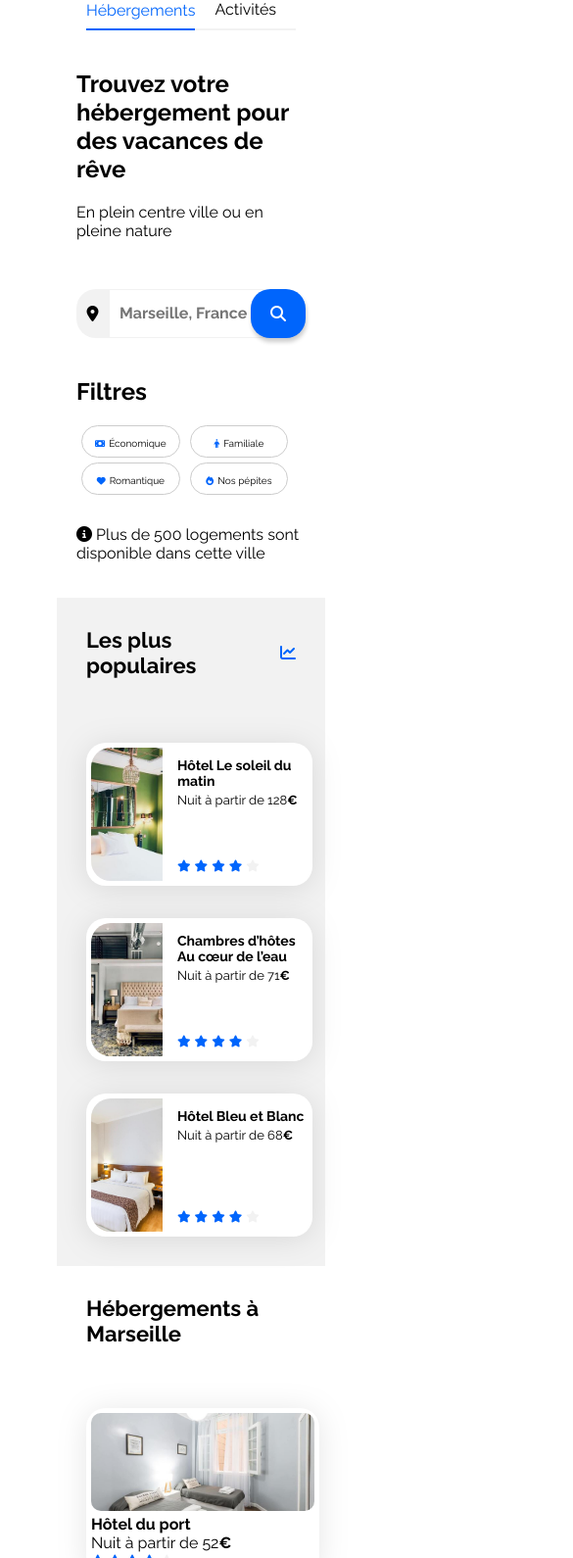
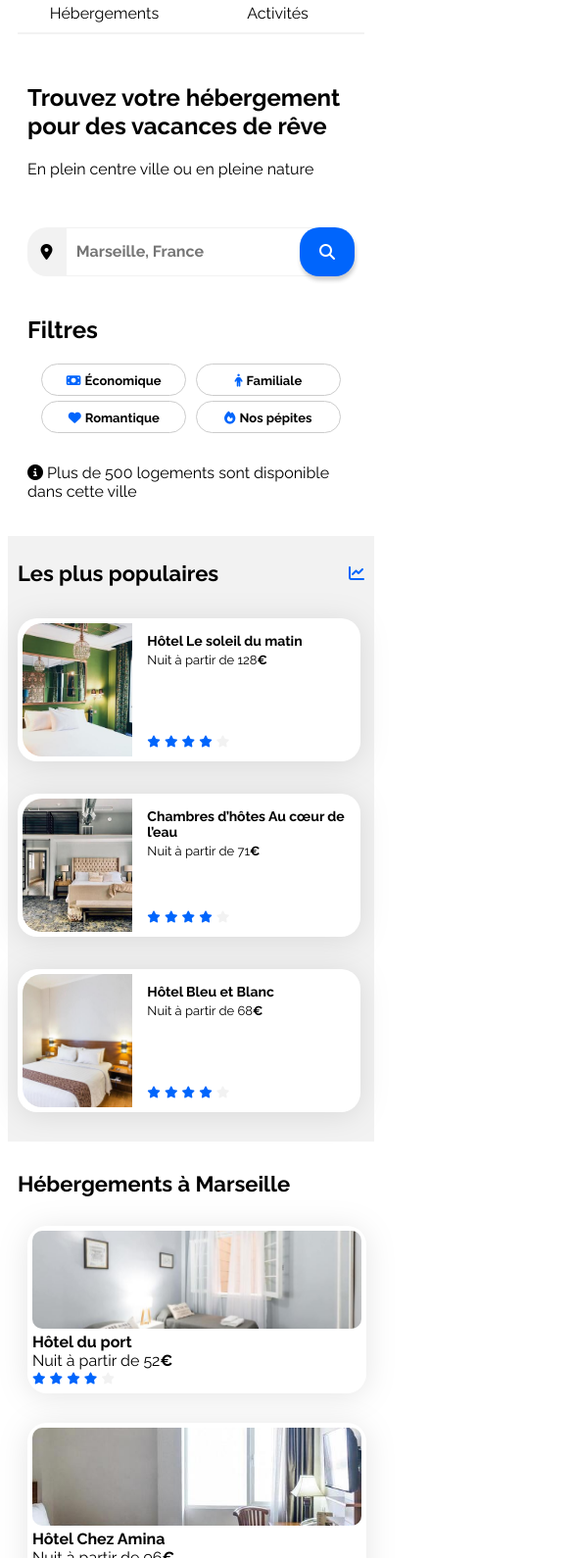
Before and after one commit to fadi94800/OpenclassroomsProject, a plain HTML site: page Ben_Yahiaten_Fadi_projet2_code-HTML_20-04-2024.html in a window 390 px wide. Shown: the part 53-1643 px from the top of the page at 98% size, 585 px wide, since content can reach past the window. Drawn offline with Linux system fonts and the light colour scheme.

Commit message:
modification d'une partie des erreurs de respensivité

```diff
--- a/Ben_Yahiaten_Fadi_projet2_code-HTML_20-04-2024.html
+++ b/Ben_Yahiaten_Fadi_projet2_code-HTML_20-04-2024.html
@@ -87,7 +87,7 @@
                         <div class="hebergements-cards">
                             <a href="#">
                                 <article class="card">
-                                    <img src="./images/hebergements/fred-kleber.jpg" alt="Image de la chambre d'hôtel montrant un lit">
+                                    <img src="./images/Hebergements/fred-kleber.jpg" alt="Image de la chambre d'hôtel montrant un lit">
                                     <div class="card-content">
                                         <div class="card-txt">
                                             <h3 class="card-title">Hôtel du port</h3>
@@ -107,7 +107,7 @@
                             <!-- Deuxième carte -->
                             <a href="#">
                                 <article class="card">
-                                    <img src="./images/hebergements/febrian-zakaria.jpg" alt="Image de la chambre d'hôtel montrant un lit">
+                                    <img src="./images/Hebergements/febrian-zakaria.jpg" alt="Image de la chambre d'hôtel montrant un lit">
                                     <div class="card-content">
                                         <div class="card-txt">
                                             <h3 class="card-title">Hôtel Chez Amina</h3>
@@ -127,7 +127,7 @@
 
                             <a href="#">
                                 <article class="card">
-                                    <img src="./images/hebergements/reisetopia.jpg" alt="Image de la chambre d'hôtel montrant un lit">
+                                    <img src="./images/Hebergements/reisetopia.jpg" alt="Image de la chambre d'hôtel montrant un lit">
                                     <div class="card-content">
                                         <div class="card-txt">
                                             <h3 class="card-title">Hôtel Les mouettes</h3>
@@ -147,7 +147,7 @@
                             <!-- Quatrième carte -->
                             <a href="#">
                                 <article class="card">
-                                    <img src="./images/hebergements/annie-spratt.jpg" alt="Image de la chambre d'hôtel montrant un lit">
+                                    <img src="./images/Hebergements/annie-spratt.jpg" alt="Image de la chambre d'hôtel montrant un lit">
                                     <div class="card-content">
                                         <div class="card-txt">
                                             <h3 class="card-title">Hôtel de la mer</h3>
@@ -167,7 +167,7 @@
 
                             <a href="#">
                                 <article class="card">
-                                    <img src="./images/hebergements/febrian-zakaria.jpg" alt="Image de la chambre d'hôtel montrant un lit">
+                                    <img src="./images/Hebergements/febrian-zakaria.jpg" alt="Image de la chambre d'hôtel montrant un lit">
                                     <div class="card-content">
                                         <div class="card-txt">
                                             <h3 class="card-title">Auberge La Canebière</h3>
@@ -185,9 +185,10 @@
                                 </article>
                             </a>
                             <!-- Sixième carte -->
+                            <div>
                             <a href="#">
                                 <article class="card">
-                                    <img src="./images/hebergements/nicate-lee.jpg" alt="Image de la chambre d'hôtel montrant un lit">
+                                    <img src="./images/Hebergements/nicate-lee.jpg" alt="Image de la chambre d'hôtel montrant un lit">
                                     <div class="card-content">
                                         <div class="card-txt">
                                             <h3 class="card-title">Auberge Le Panier</h3>
@@ -204,6 +205,7 @@
                                     </div>
                                 </article>
                             </a>
+                            </div>
                         </div>
                         <div class="AP">
                             <p> Afficher plus </p>
@@ -220,7 +222,7 @@
                         <div class="populaires-cards">
                             <a href="#">
                                 <article class="card">
-                                    <img src="./images/hebergements/emile-guillemot.jpg" alt="Image de la chambre d'hôtel montrant un lit">
+                                    <img src="./images/Hebergements/emile-guillemot.jpg" alt="Image de la chambre d'hôtel montrant un lit">
                                     <div class="card-content">
                                         <div class="card-txt">
                                             <h3 class="card-title">Hôtel Le soleil du matin</h3>
@@ -239,7 +241,7 @@
                             </a>
                             <a href="#">
                                 <article class="card">
-                                    <img src="./images/hebergements/aw-creative.jpg" alt="Image de la chambre d'hôtel montrant un lit">
+                                    <img src="./images/Hebergements/aw-creative.jpg" alt="Image de la chambre d'hôtel montrant un lit">
                                     <div class="card-content">
                                         <div class="card-txt">
                                             <h3 class="card-title">Chambres d’hôtes Au cœur de l’eau</h3>
@@ -258,7 +260,7 @@
                             </a>
                             <a href="#">
                                 <article class="card">
-                                    <img src="./images/hebergements/febrian-zakaria2.jpg" alt="Image de la chambre d'hôtel montrant un lit">
+                                    <img src="./images/Hebergements/febrian-zakaria2.jpg" alt="Image de la chambre d'hôtel montrant un lit">
                                     <div class="card-content">
                                         <div class="card-txt">
                                             <h3 class="card-title">Hôtel Bleu et Blanc</h3>
@@ -299,6 +301,7 @@
                                 </article>
                                 </a>
 
+
                                 <a href="#">
                                 <article class="card">
                                     <img src="./images/activité/paul-hermann.jpg" alt="Image du Fort de Pomègues">
@@ -311,7 +314,9 @@
                                 </article>
                                 </a>
 
+
                                     <a href="#">
+
                                     <article class="card">
                                     <img src="./images/activité/kilyan-sockalingum.jpg" alt="Image du Parc national des Calanques">
                                     <div class="card-content">
@@ -322,7 +327,10 @@
                                     </div>
 
                                 </article>
+
                                 </a>
+
+
 
                                     <a href="#">
                                     <article class="card">
@@ -334,7 +342,9 @@
                                     </div>
 
                                 </article>
+
                                 </a>
+
                     </div>
 
             </section>
--- a/CSS/P2OP.css
+++ b/CSS/P2OP.css
@@ -26,23 +26,34 @@ body {
 }
 
 .booki {
-    width: 80px; /* Taille souhaitée en pixels */
+    width: 60px; /* Taille souhaitée en pixels */
     height: auto; /* Pour conserver les proportions */
 }
 
 /* Style des onglets */
 
-.tab a.active-tab {
-    padding: 0; /* supprime les marge internes */
-    color: #0065FC; /* couleur d'hébergement */
+.tab a.active-tab:hover{
+    color:blue;
     border-top: 2px solid #0065FC;
-    padding-top: 10.5px; /* hauteur de la barre */
+    padding-top: 16px; /* hauteur de la barre */
+}
+
+.tab a.active-tb:hover{
+    color:blue;
+    border-top: 2px solid #0065FC;
+    padding-top: 16px; /* hauteur de la barre */
+    margin: 0;
+}
+
+.tab a.active-tab{
     margin-right: 20px;
 }
 
+
 .tab a {
     cursor: pointer;
-    padding: 10px 20px;
+    padding: 10px 0px;
+
 }
 
 .formulaires {
@@ -57,18 +68,19 @@ body {
 .logo {
     display: flex; /* Aligne les éléments horizontalement */
     width: 50px;
-    justify-content: space-around;
     height: 50px;
     background-color: #F2F2F2;
     border-radius:  20px 0px 0px 20px;
     align-items: center; /* Centre les éléments verticalement */
+    justify-content: space-around;
+
 }
 
 .search-input {
     padding: 10px;
     font-size: 16px;
     border: 1px solid #F2F2F2 ;
-    font-weight: bold;
+    font-weight: bold ;
 
 }
 
@@ -93,6 +105,7 @@ body {
 .filters-section {
     margin-top: 20px; /* Ajoute de l'espace au-dessus de la section */
     display: flex; /* Aligne les éléments horizontalement */
+    cursor: pointer;
 }
 
 .filter-row {
@@ -113,6 +126,9 @@ body {
 
 .filter-item:hover {
     background-color:#DEEBFF; /* Couleur bleue au survol */
+}
+.filter-item .filter-label {
+    font-weight: bold;
 }
 
 .logement {
@@ -247,6 +263,7 @@ a {
 }
 
 .populaires-cards img {
+    object-fit: cover;
     width: 33%;
     height: 136px;
     border-top-left-radius: 20px;
@@ -292,7 +309,7 @@ a {
 
 .activites-cards .card {
     padding: 0px;
-    width: 290px;
+    width: 100%;
     height: 410px;
     margin-left: 35px;
     box-sizing: border-box; /* Pour inclure les marges dans le calcul de la largeur */
@@ -387,13 +404,13 @@ footer {
 
     /* Ajustement de la largeur des cartes Hebergements */
     .hebergements-cards .card {
-        width: 152px;
+        width: 33%;
     }
 
     /* Ajustement de la largeur des cartes Activites */
     .activites-cards .card {
         margin-left: 15px;
-        width: 210px;
+        width: 90%;
         height: 410px;
     }
 
@@ -402,37 +419,63 @@ footer {
 /* Styles pour les dispositifs de petite taille (smartphones, inférieurs ou égaux à 767.98px) */
 @media (max-width: 767.98px) {
 
+    .main-container{
+        padding: 0;
+    }
+
     /* Réorganisation de l'en-tête en colonne */
     .tt {
         flex-direction: column;
-        margin:0;
-        padding: 0px;
+        padding: 10px;
+    }
+
+    .tab {
+        width:100%;
+        margin-top: 10px;
+        display: flex;
+    }
+
+
+    .tab a {
+        text-align: center; /* Centrer le texte */
+        width:auto;
     }
 
     .tab a.active-tab {
-        box-sizing: border-box;
-        color: #0065FC;
-        border-top: 0;
-        border-bottom: 2px solid #0065FC;
+        color: black;
+        border-bottom: 2px solid #F2F2F2;
         margin: 0;
+        width: 100%;
+
     }
+
+    .tab a.active-tab:hover{
+            color:blue;
+            border-top: 0;
+            border-bottom: 2px solid blue;
+            margin: 0;
+            padding: 10px 0px;
+
+    }
+
     .tab a.active-tb {
         color: black;
         border-top: 0;
         border-bottom: 2px solid #F2F2F2;
         margin: 0;
+        width:100%;
+    }
+
+    .tab a.active-tb:hover{
+        color:blue;
+        border-top: 0;
+        border-bottom: 2px solid blue;
+        margin: 0;
+        padding: 10px 0px;
+
     }
 
 
-    .tab {
-        margin-top: 10px;
-        display: flex;
-    }
-
-    .tab a {
-        text-align: center; /* Centrer le texte */
-        width:auto;
-    }
 
     .form {
         padding: 20px; /* Ajouter de l'espace autour du formulaire */
@@ -467,47 +510,51 @@ footer {
 
     .filter-row {
         flex-wrap: wrap; /* Afficher les filtres sur plusieurs lignes si nécessaire */
-        justify-content: left; /* Aligner les icônes onglet a gauche  */
-        width:auto;
+        justify-content: center; /* Aligner les icônes onglet a gauche  */
+        width:100%;
     }
 
     .filter-item i {
-        font-size: 9px; /* Réduire la taille de l'icône */
+        font-size: 13px; /* Réduire la taille de l'icône */
     }
 
     .filter-item .filter-label {
-        font-size: 10px; /* Réduire la taille du texte */
+        font-size: 13px; /* Réduire la taille du texte */
     }
 
     .filter-item {
         margin-bottom: 5px;
         padding:6px;
-        box-sizing: border-box;
-        width: 43%; /* Largeur des filtres */
+        width: 40%; /* Largeur des filtres */
     }
 
 
     .hebergements-and-populaires section {
         flex-direction: column; /* Afficher les sections en colonne */
         border-radius: 0px;
+        padding:10px 10px 30px 10px;
 
     }
 
     .hebergements {
         order: 2;
-        width: 105%; /* Pleine largeur */
+        width: 100%; /* Pleine largeur */
+        height: 100%;
         background-color: white;
+    }
+
+    .hebergements-title{
+        margin-top: 20px;
     }
 
     .hebergements-cards {
         flex-direction: column;
-        margin-top: 33px;
+
     }
 
     .hebergements-cards .card {
-        width: 100%;
+        width: 95%;
         height: 100%;
-        margin-left: 0;
     }
 
     .populaires {
@@ -518,15 +565,19 @@ footer {
 
     }
 
+    .populaires-title{
+        margin-top: 15px;
+    }
+
     .populaires-cards  {
-        width:360%;
+        width:330%;
         box-sizing: border-box;
         flex-direction: column;
-        margin-top: 33px;
     }
 
     .activites {
         width: 100%; /* Pleine largeur */
+        width: auto;
         order: 3;
     }
 
@@ -536,7 +587,7 @@ footer {
     }
 
     .activites-cards .card {
-        width:auto;
+        width:95%;
         height: 100%;
         margin-bottom: 10px;
     }
@@ -545,6 +596,9 @@ footer {
         width: 100%;
         height: 150px;
     }
+    .activites-cards .card-title {
+        padding: 0px 20PX 15PX;
+    }
 
     .footer-content {
         flex-direction: column;
```
Also changed, not shown: 1 other file.
